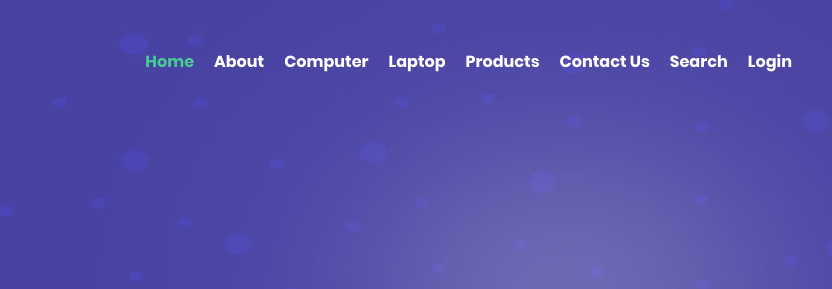
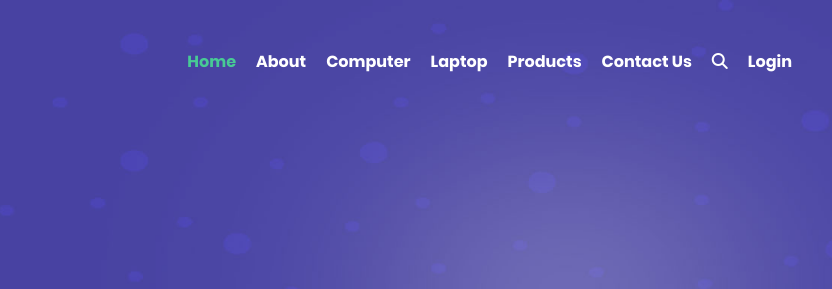
Before and after one commit to Jeanfersula/Taller-CSS, a plain HTML site: page index.html in a window 1280 px wide. Shown: the top 289 px of the page, 448-1280 px from the left. Drawn offline with Linux system fonts and the light colour scheme.

Commit message:
se agrego icono de lupa en lugar de la palabra search en el menu de navegacion

```diff
--- a/index.html
+++ b/index.html
@@ -6,7 +6,7 @@
     <meta name="viewport" content="width=device-width, initial-scale=1.0">
     <title>taller-css</title>
     <link rel="stylesheet" href="style.css">
-
+    <script src="https://kit.fontawesome.com/1904a1cdd4.js" crossorigin="anonymous"></script>
 </head>
 
 <body>
@@ -20,7 +20,7 @@
                 <li><a href="#">Laptop</a></li>
                 <li><a href="#">Products</a></li>
                 <li><a href="#">Contact Us</a></li>
-                <li><a href="#">Search</a></li>
+                <li><a href="#"><i class="fa-solid fa-magnifying-glass"></i></a></li>
                 <li><a href="#">Login</a></li>
             </ul>
             <img class="menu-mobile" src="images/menu_icon.png" width="36" height="21" alt="">
```
